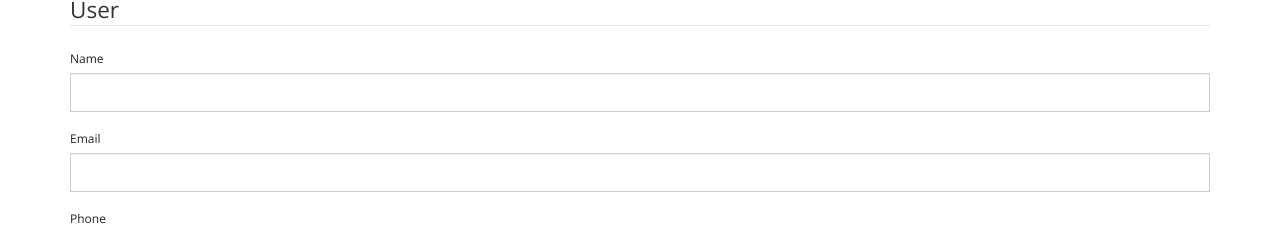
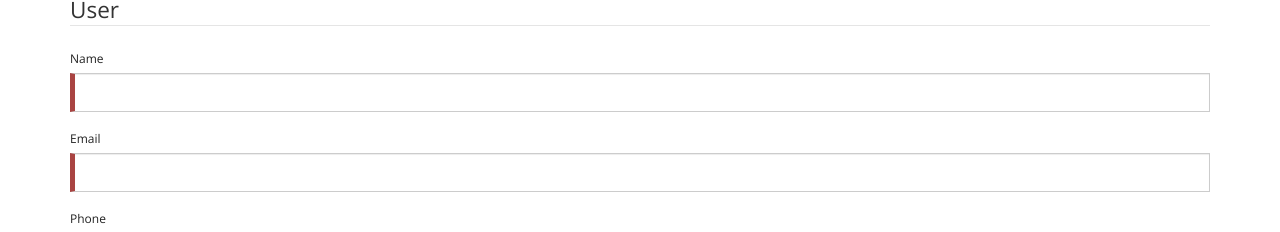
Before and after one commit to klaskagan/angular2-users-app, an Angular app: page /users/add in a window 1280 px wide. Shown: the part 139-371 px from the top of the page. Built offline with nearby package versions, Linux system fonts and the light colour scheme.

Commit message:
Added css classes for forms

```diff
--- a/src/app/components/users/add-user/add-user.component.html
+++ b/src/app/components/users/add-user/add-user.component.html
@@ -1,11 +1,11 @@
 <h2>Add a User</h2>
 
-<form [formGroup]="form">
+<form [formGroup]="form" (ngSubmit)="save()">
   <fieldset>
     <legend>User</legend>
     <div class="form-group">
       <label for="name">Name</label>
-      <input id="name" type="text" class="form-control" [formControl]="form.controls['name']" #aName="ngForm">
+      <input id="name" type="text" class="form-control" [formControl]="form.controls['name']" #aName="ngForm" required>
       <div *ngIf="aName.touched && aName.errors" class="alert alert-danger">
         <div *ngIf="aName.errors.required">Name is required</div>
       </div>
@@ -13,7 +13,7 @@
 
     <div class="form-group">
       <label for="email">Email</label>
-      <input id="email" type="email" class="form-control" [formControl]="form.controls['email']" #aEmail="ngForm">
+      <input id="email" type="email" class="form-control" [formControl]="form.controls['email']" #aEmail="ngForm" required>
       <div *ngIf="aEmail.touched && aEmail.errors" class="alert alert-danger">
         <div *ngIf="aEmail.errors.required">Email is required</div>
         <div *ngIf="aEmail.errors.emailInvalid">Please type a valid email</div>
--- a/src/app/components/users/add-user/add-user.component.ts
+++ b/src/app/components/users/add-user/add-user.component.ts
@@ -1,17 +1,20 @@
 import {Component, OnInit} from "@angular/core";
 import {FormBuilder, FormGroup, Validators} from "@angular/forms";
 import {ValidationUtils} from "../../../validators/ValidationUtils";
+import {UsersService} from "../../../services/users/users.service";
+import {Router} from "@angular/router";
 
 @Component({
   selector: 'app-add-user',
   templateUrl: './add-user.component.html',
-  styleUrls: ['./add-user.component.css']
+  styleUrls: ['./add-user.component.css'],
+  providers: [UsersService]
 })
 export class AddUserComponent implements OnInit {
 
   form: FormGroup;
 
-  constructor(fb: FormBuilder) {
+  constructor(fb: FormBuilder, private usersService: UsersService, private router: Router) {
     this.form = fb.group({
       name: ['', Validators.required],
       email: ['', Validators.compose(
@@ -28,6 +31,12 @@ export class AddUserComponent implements OnInit {
     });
   }
 
+  save() {
+    this.usersService.saveUser(this.form.value);
+    this.router.navigate(['/users']);
+  }
+
+
   ngOnInit() {
   }
 
--- a/src/app/services/users/users.service.ts
+++ b/src/app/services/users/users.service.ts
@@ -15,4 +15,8 @@ export class UsersService {
     return this.http.get(this.url).map((res: Response) => res.json());
   }
 
+  saveUser(user) {
+    // save user
+  }
+
 }
--- /dev/null
+++ b/src/assets/stylesheets/forms.css
@@ -0,0 +1,7 @@
+.ng-valid[required], .ng-valid.required  {
+  border-left: 5px solid #42A948; /* green */
+}
+
+.ng-invalid:not(form)  {
+  border-left: 5px solid #a94442; /* red */
+}
--- a/src/index.html
+++ b/src/index.html
@@ -8,6 +8,7 @@
   <meta name="viewport" content="width=device-width, initial-scale=1">
   <link rel="icon" type="image/x-icon" href="favicon.ico">
   <link href="assets/stylesheets/bootstrap.css" rel="stylesheet">
+  <link href="assets/stylesheets/forms.css" rel="stylesheet">
   <script src="https://code.jquery.com/jquery-2.1.4.js"
           integrity="sha256-siFczlgw4jULnUICcdm9gjQPZkw/YPDqhQ9+nAOScE4="
           crossorigin="anonymous"></script>
```
